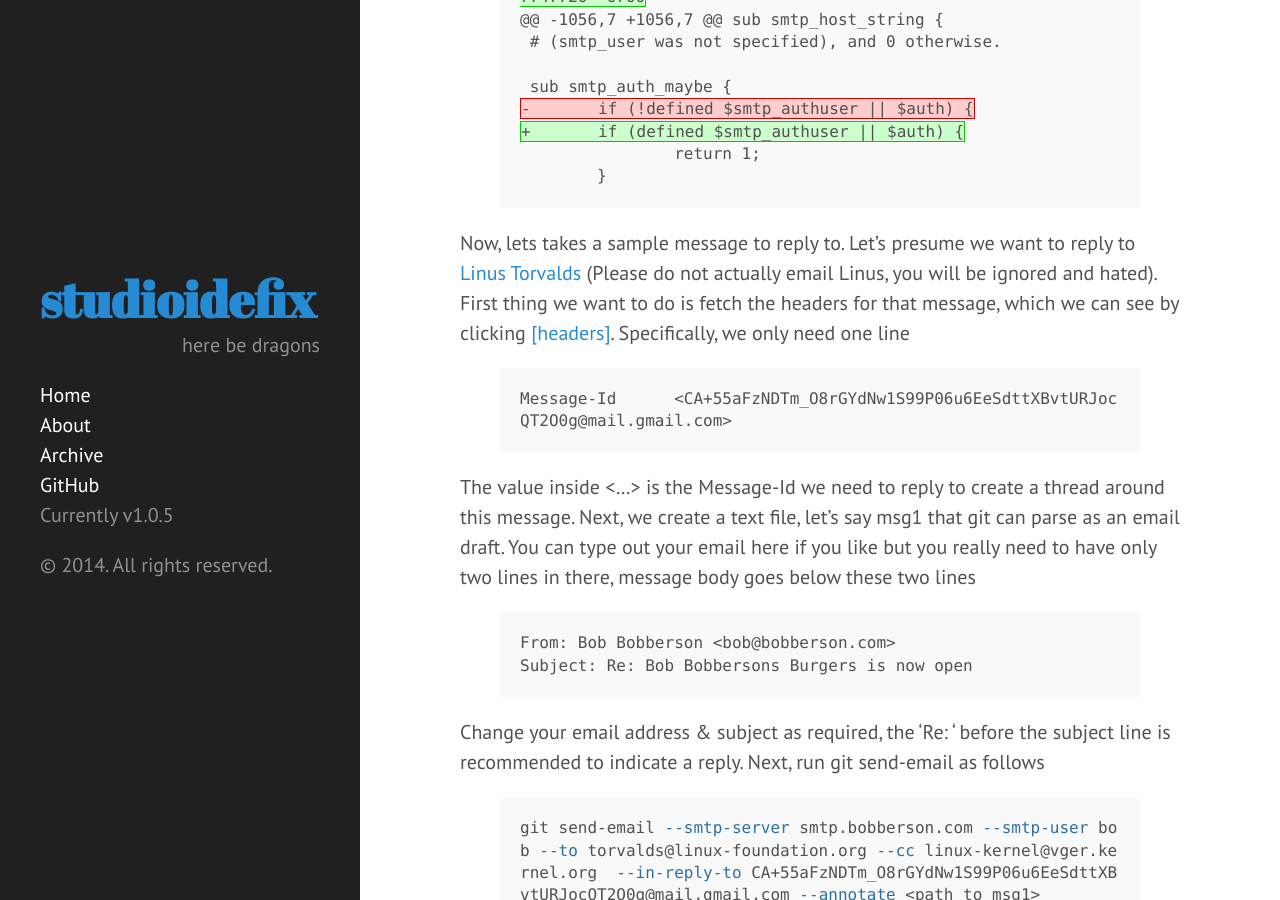
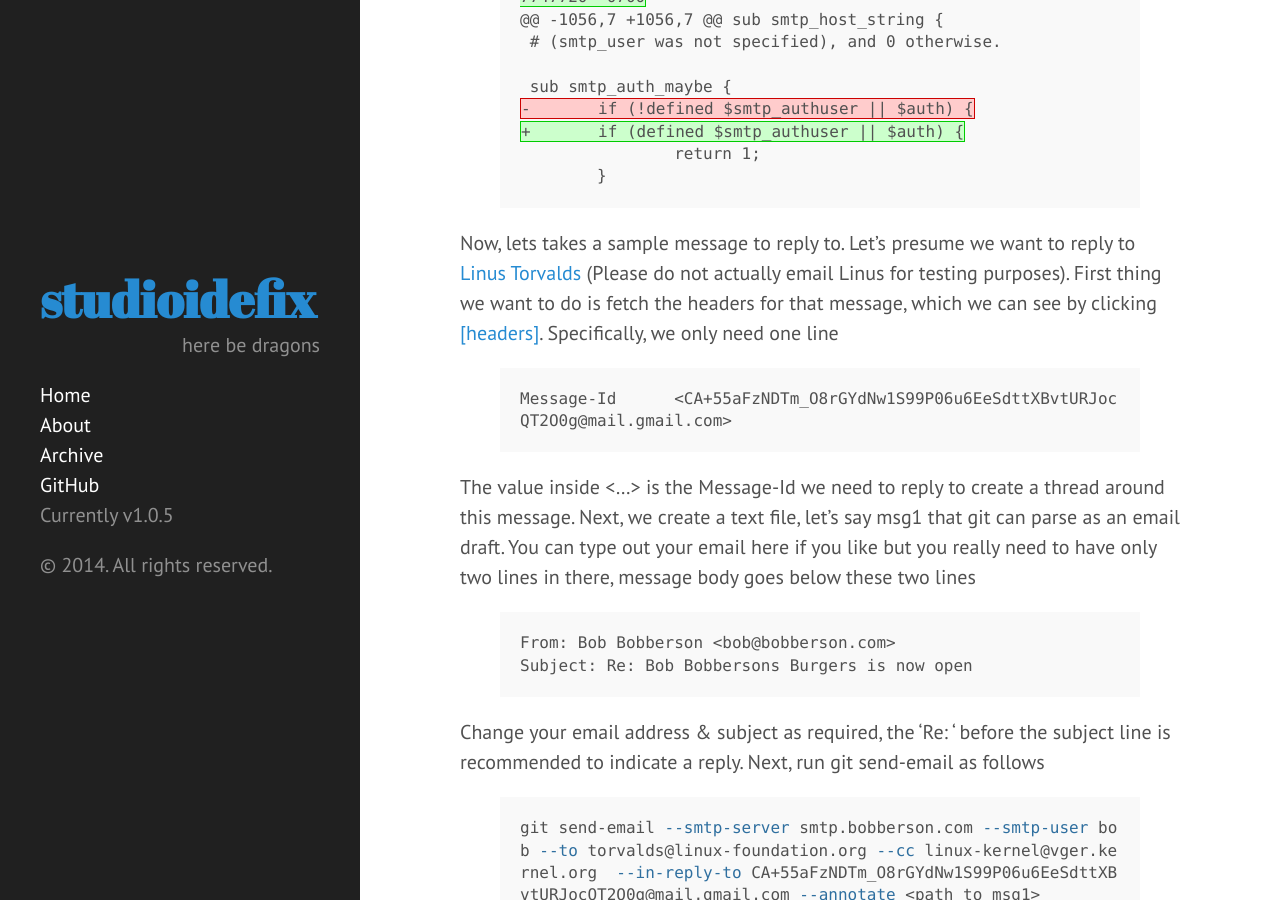
Before and after one commit to anish/anish.github.io, a Jekyll site: the page built from _posts/2014-06-17-replying-to-lkml.md, in a window 1280 px wide and 900 px high, scrolled down 1297 px. Built offline with Jekyll 4.4.1, drawn with Linux system fonts in a browser that asks for light colours; Markdown is read by kramdown in place of the engine named in the settings; comment, search, counter and statistics services are not loaded.

Commit message:
Update 2014-06-17-replying-to-lkml.md

```diff
--- a/_posts/2014-06-17-replying-to-lkml.md
+++ b/_posts/2014-06-17-replying-to-lkml.md
@@ -31,7 +31,7 @@ To get past all these mailing constraints, and because Linus basically wrote Git
 
 {% endhighlight %}
 
-Now, lets takes a sample message to reply to. Let's presume we want to reply to [Linus Torvalds](https://lkml.org/lkml/2014/6/16/1) (Please do not actually email Linus, you will be ignored and hated). First thing we want to do is fetch the headers for that message, which we can see by clicking [[headers]](https://lkml.org/lkml/headers/2014/6/16/1). Specifically, we only need one line
+Now, lets takes a sample message to reply to. Let's presume we want to reply to [Linus Torvalds](https://lkml.org/lkml/2014/6/16/1) (Please do not actually email Linus for testing purposes). First thing we want to do is fetch the headers for that message, which we can see by clicking [[headers]](https://lkml.org/lkml/headers/2014/6/16/1). Specifically, we only need one line
 {% highlight bash %}
 Message-Id	<CA+55aFzNDTm_O8rGYdNw1S99P06u6EeSdttXBvtURJocQT2O0g@mail.gmail.com>
 {% endhighlight %}
```
